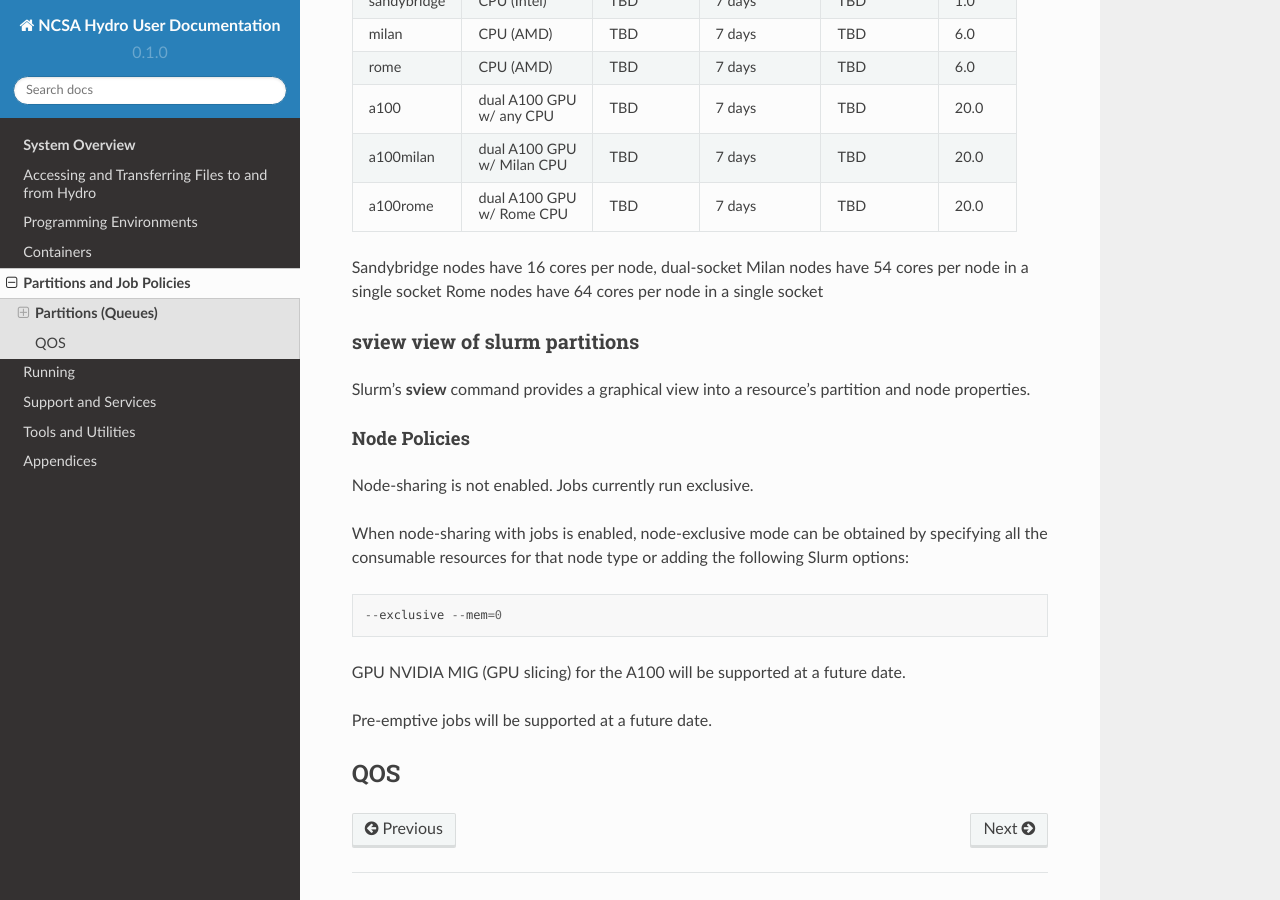
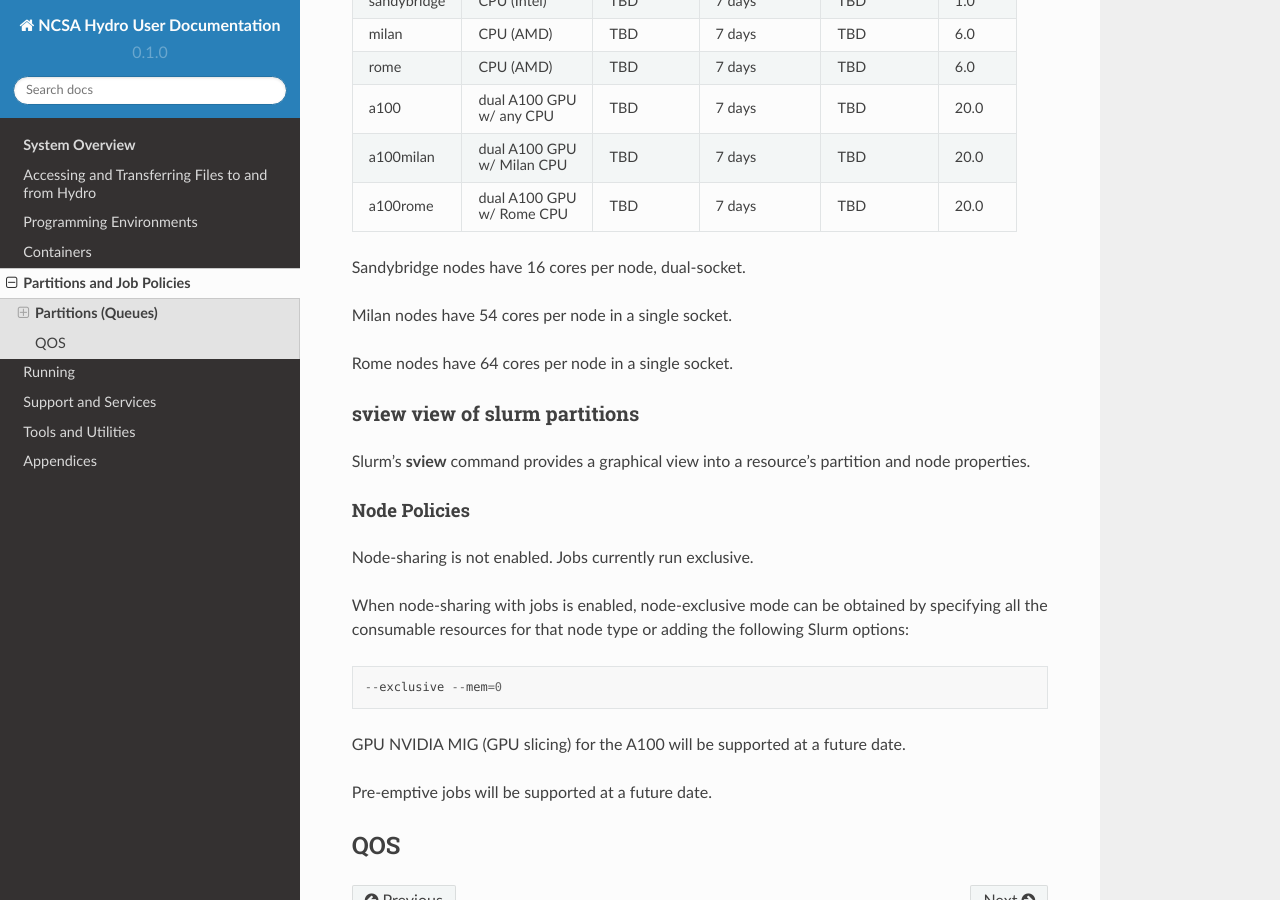
Before and after one commit to ncsa/hydro_documentation, a Sphinx documentation site: the page built from docs/source/partitions_and_job_policies.rst, in a window 1280 px wide and 900 px high, scrolled down 400 px. Built offline with Sphinx 7.4.7 and the Read the Docs theme 2.0.0, drawn with Linux system fonts in a browser that asks for light colours; pages that are not in the unit, such as notebooks, are missing from menus.

```diff
--- a/docs/source/partitions_and_job_policies.rst
+++ b/docs/source/partitions_and_job_policies.rst
@@ -38,9 +38,11 @@ Table.Hydro Partitions/Queues
 |               | w/ Rome CPU   |          |               |          |          |
 +---------------+---------------+----------+---------------+----------+----------+
 
-Sandybridge nodes have 16 cores per node, dual-socket
-Milan nodes have 54 cores per node in a single socket
-Rome nodes have 64 cores per node in a single socket
+Sandybridge nodes have 16 cores per node, dual-socket.
+
+Milan nodes have 54 cores per node in a single socket.
+
+Rome nodes have 64 cores per node in a single socket.
 
 
 sview view of slurm partitions
```
